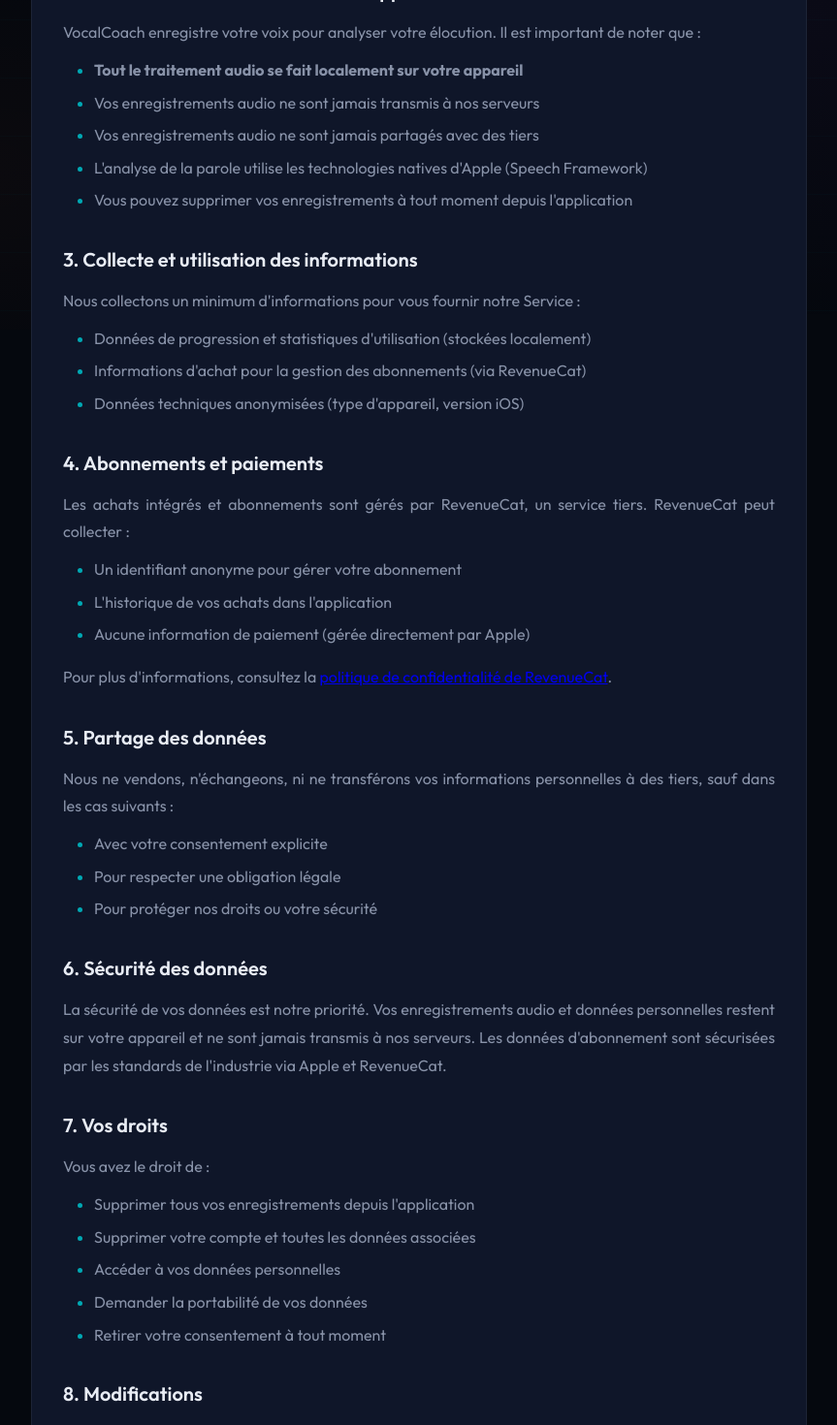
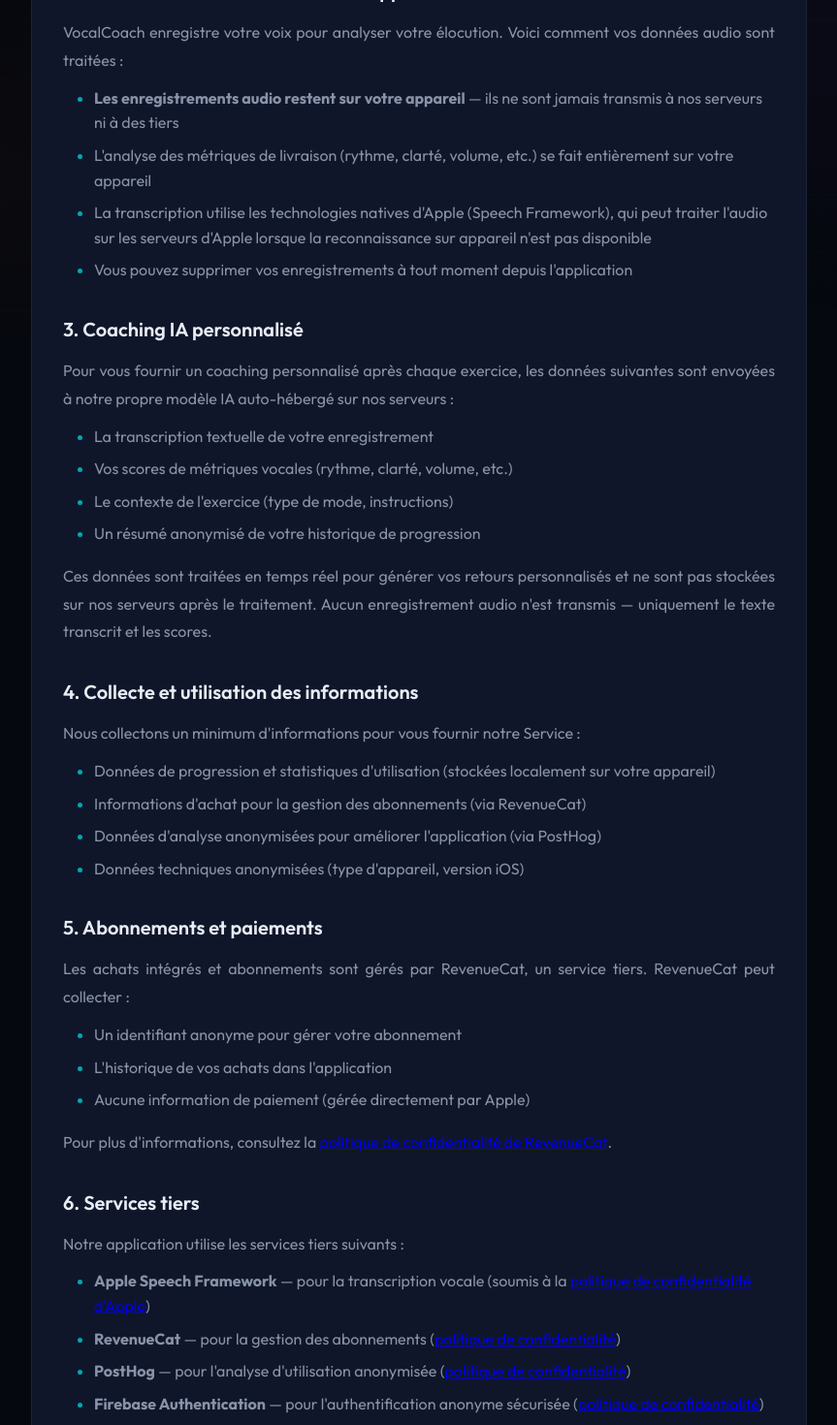
Before and after one commit to alexisraimbault/easytech_landing, a Next.js app: page /privacy/vocalcoach in a window 1280 px wide. Shown: the part 460-1930 px from the top of the page at 97% size, without its empty margins (208-1071 px from the left). Built offline with nearby package versions, Linux system fonts and the light colour scheme.

Commit message:
feat(vocalcoach): update privacy policy

```diff
--- a/app/privacy/vocalcoach/page.js
+++ b/app/privacy/vocalcoach/page.js
@@ -11,7 +11,7 @@ export default function VocalCoachPrivacy() {
     <div className="legal-content">
       <h1>Politique de confidentialité - VocalCoach</h1>
       <p>
-        <strong>Date de dernière mise à jour :</strong> 4 février 2026
+        <strong>Date de dernière mise à jour :</strong> 15 mars 2026
       </p>
 
       <h2>1. Introduction</h2>
@@ -25,29 +25,48 @@ export default function VocalCoachPrivacy() {
       <h2>2. Données audio et traitement sur appareil</h2>
       <p>
         {`VocalCoach enregistre votre voix pour analyser votre élocution.
-        Il est important de noter que :`}
+        Voici comment vos données audio sont traitées :`}
       </p>
       <ul style={{ marginLeft: "2rem", marginBottom: "1rem" }}>
         <li>
-          <strong>{"Tout le traitement audio se fait localement sur votre appareil"}</strong>
+          <strong>{"Les enregistrements audio restent sur votre appareil"}</strong>
+          {" — ils ne sont jamais transmis à nos serveurs ni à des tiers"}
         </li>
-        <li>{"Vos enregistrements audio ne sont jamais transmis à nos serveurs"}</li>
-        <li>{"Vos enregistrements audio ne sont jamais partagés avec des tiers"}</li>
-        <li>{"L'analyse de la parole utilise les technologies natives d'Apple (Speech Framework)"}</li>
+        <li>
+          {"L'analyse des métriques de livraison (rythme, clarté, volume, etc.) se fait entièrement sur votre appareil"}
+        </li>
+        <li>
+          {"La transcription utilise les technologies natives d'Apple (Speech Framework), qui peut traiter l'audio sur les serveurs d'Apple lorsque la reconnaissance sur appareil n'est pas disponible"}
+        </li>
         <li>{"Vous pouvez supprimer vos enregistrements à tout moment depuis l'application"}</li>
       </ul>
 
-      <h2>3. Collecte et utilisation des informations</h2>
+      <h2>3. Coaching IA personnalisé</h2>
+      <p>
+        {`Pour vous fournir un coaching personnalisé après chaque exercice, les données suivantes sont envoyées à notre propre modèle IA auto-hébergé sur nos serveurs :`}
+      </p>
+      <ul style={{ marginLeft: "2rem", marginBottom: "1rem" }}>
+        <li>{"La transcription textuelle de votre enregistrement"}</li>
+        <li>{"Vos scores de métriques vocales (rythme, clarté, volume, etc.)"}</li>
+        <li>{"Le contexte de l'exercice (type de mode, instructions)"}</li>
+        <li>{"Un résumé anonymisé de votre historique de progression"}</li>
+      </ul>
+      <p>
+        {`Ces données sont traitées en temps réel pour générer vos retours personnalisés et ne sont pas stockées sur nos serveurs après le traitement. Aucun enregistrement audio n'est transmis — uniquement le texte transcrit et les scores.`}
+      </p>
+
+      <h2>4. Collecte et utilisation des informations</h2>
       <p>
         {`Nous collectons un minimum d'informations pour vous fournir notre Service :`}
       </p>
       <ul style={{ marginLeft: "2rem", marginBottom: "1rem" }}>
-        <li>{"Données de progression et statistiques d'utilisation (stockées localement)"}</li>
+        <li>{"Données de progression et statistiques d'utilisation (stockées localement sur votre appareil)"}</li>
         <li>{"Informations d'achat pour la gestion des abonnements (via RevenueCat)"}</li>
+        <li>{"Données d'analyse anonymisées pour améliorer l'application (via PostHog)"}</li>
         <li>{"Données techniques anonymisées (type d'appareil, version iOS)"}</li>
       </ul>
 
-      <h2>4. Abonnements et paiements</h2>
+      <h2>5. Abonnements et paiements</h2>
       <p>
         {`Les achats intégrés et abonnements sont gérés par RevenueCat, un service tiers.
         RevenueCat peut collecter :`}
@@ -64,43 +83,82 @@ export default function VocalCoachPrivacy() {
         </a>.
       </p>
 
-      <h2>5. Partage des données</h2>
+      <h2>6. Services tiers</h2>
+      <p>
+        {`Notre application utilise les services tiers suivants :`}
+      </p>
+      <ul style={{ marginLeft: "2rem", marginBottom: "1rem" }}>
+        <li>
+          <strong>Apple Speech Framework</strong>
+          {" — pour la transcription vocale (soumis à la "}
+          <a href="https://www.apple.com/legal/privacy/" target="_blank" rel="noopener noreferrer">
+            politique de confidentialité d'Apple
+          </a>
+          {")"}
+        </li>
+        <li>
+          <strong>RevenueCat</strong>
+          {" — pour la gestion des abonnements ("}
+          <a href="https://www.revenuecat.com/privacy" target="_blank" rel="noopener noreferrer">
+            politique de confidentialité
+          </a>
+          {")"}
+        </li>
+        <li>
+          <strong>PostHog</strong>
+          {" — pour l'analyse d'utilisation anonymisée ("}
+          <a href="https://posthog.com/privacy" target="_blank" rel="noopener noreferrer">
+            politique de confidentialité
+          </a>
+          {")"}
+        </li>
+        <li>
+          <strong>Firebase Authentication</strong>
+          {" — pour l'authentification anonyme sécurisée ("}
+          <a href="https://firebase.google.com/support/privacy" target="_blank" rel="noopener noreferrer">
+            politique de confidentialité
+          </a>
+          {")"}
+        </li>
+      </ul>
+
+      <h2>7. Partage des données</h2>
       <p>
         {`Nous ne vendons, n'échangeons, ni ne transférons vos informations
         personnelles à des tiers, sauf dans les cas suivants :`}
       </p>
       <ul style={{ marginLeft: "2rem", marginBottom: "1rem" }}>
+        <li>{"Avec les services tiers mentionnés ci-dessus, dans le cadre de leur fonction"}</li>
         <li>Avec votre consentement explicite</li>
         <li>Pour respecter une obligation légale</li>
         <li>Pour protéger nos droits ou votre sécurité</li>
       </ul>
 
-      <h2>6. Sécurité des données</h2>
+      <h2>8. Sécurité des données</h2>
       <p>
         {`La sécurité de vos données est notre priorité. Vos enregistrements audio
-        et données personnelles restent sur votre appareil et ne sont jamais
-        transmis à nos serveurs. Les données d'abonnement sont sécurisées par
-        les standards de l'industrie via Apple et RevenueCat.`}
+        restent sur votre appareil. Les transcriptions envoyées à notre IA sont
+        traitées en temps réel et ne sont pas conservées. Les données d'abonnement
+        sont sécurisées par les standards de l'industrie via Apple et RevenueCat.`}
       </p>
 
-      <h2>7. Vos droits</h2>
+      <h2>9. Vos droits</h2>
       <p>Vous avez le droit de :</p>
       <ul style={{ marginLeft: "2rem", marginBottom: "1rem" }}>
-        <li>{"Supprimer tous vos enregistrements depuis l'application"}</li>
-        <li>{"Supprimer votre compte et toutes les données associées"}</li>
+        <li>{"Supprimer tous vos enregistrements et données depuis l'application (Réglages > Réinitialiser)"}</li>
         <li>{"Accéder à vos données personnelles"}</li>
         <li>{"Demander la portabilité de vos données"}</li>
         <li>{"Retirer votre consentement à tout moment"}</li>
       </ul>
 
-      <h2>8. Modifications</h2>
+      <h2>10. Modifications</h2>
       <p>
         {`Nous nous réservons le droit de modifier cette politique de confidentialité
         à tout moment. Les modifications prendront effet dès leur publication.
         Nous vous encourageons à consulter régulièrement cette page.`}
       </p>
 
-      <h2>9. Contact</h2>
+      <h2>11. Contact</h2>
       <p>
         Si vous avez des questions concernant cette politique de
         confidentialité, contactez-nous à :
```
